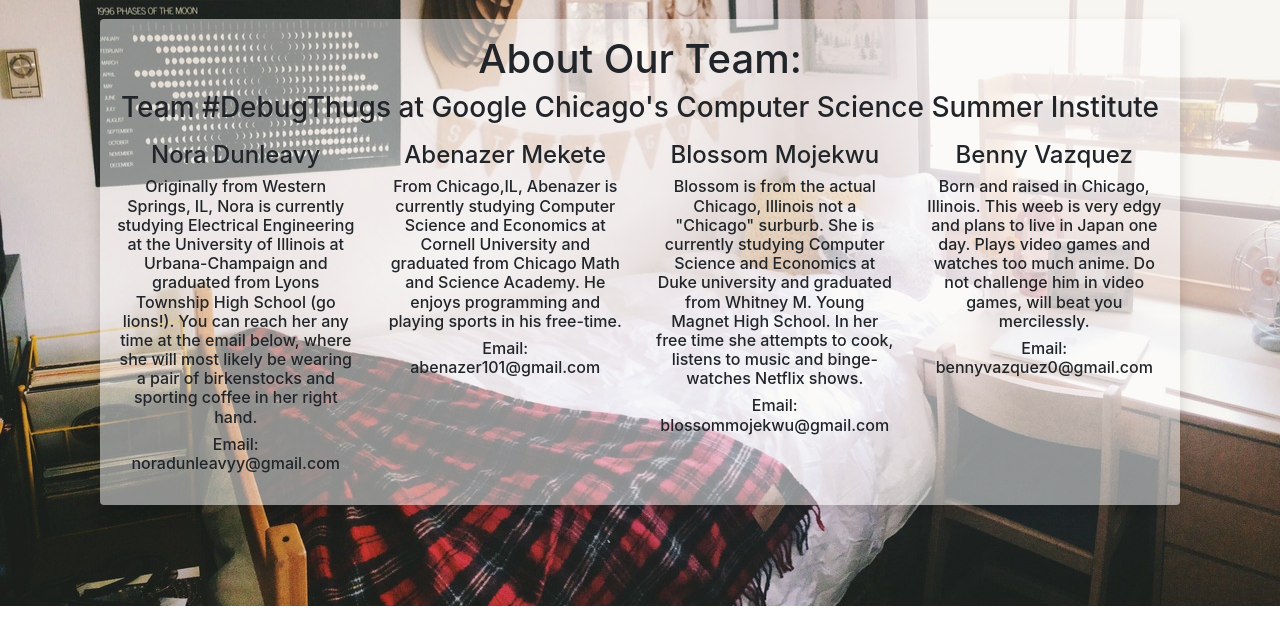
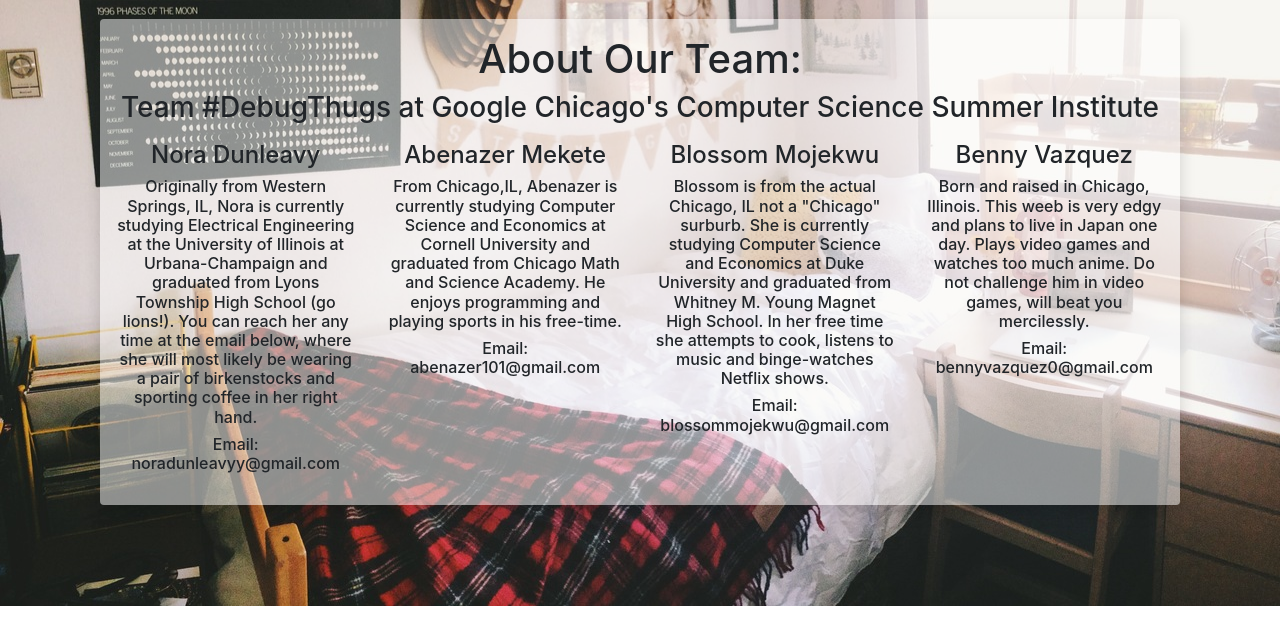
Before and after one commit to seehamrun/DebugThugs, a Python web app: template templates/aboutus.html in a window 1280 px wide. Shown: the part 157-785 px from the top of the page. Run offline with Jinja, Linux system fonts and the light colour scheme; the template is opened without the code that fills it, so the values that code supplies are empty; some libraries are stand-ins or nearby versions.

Commit message:
fix about me

```diff
--- a/templates/aboutus.html
+++ b/templates/aboutus.html
@@ -70,7 +70,7 @@
                             <div class="col">
                               <p> </p>
                               <h4>   Blossom Mojekwu</h4>
-                              <h6> Blossom is from the actual Chicago, Illinois not a "Chicago" surburb. She is currently studying Computer Science and Economics at Duke university and graduated from Whitney M. Young Magnet High School. In her free time she attempts to cook, listens to music and binge-watches Netflix shows.</h6>
+                              <h6> Blossom is from the actual Chicago, IL not a "Chicago" surburb. She is currently studying Computer Science and Economics at Duke University and graduated from Whitney M. Young Magnet High School. In her free time she attempts to cook, listens to music and binge-watches Netflix shows.</h6>
                               <h6> </h6>
                               <h6> Email: blossommojekwu@gmail.com</h6>
                             </div>
```
